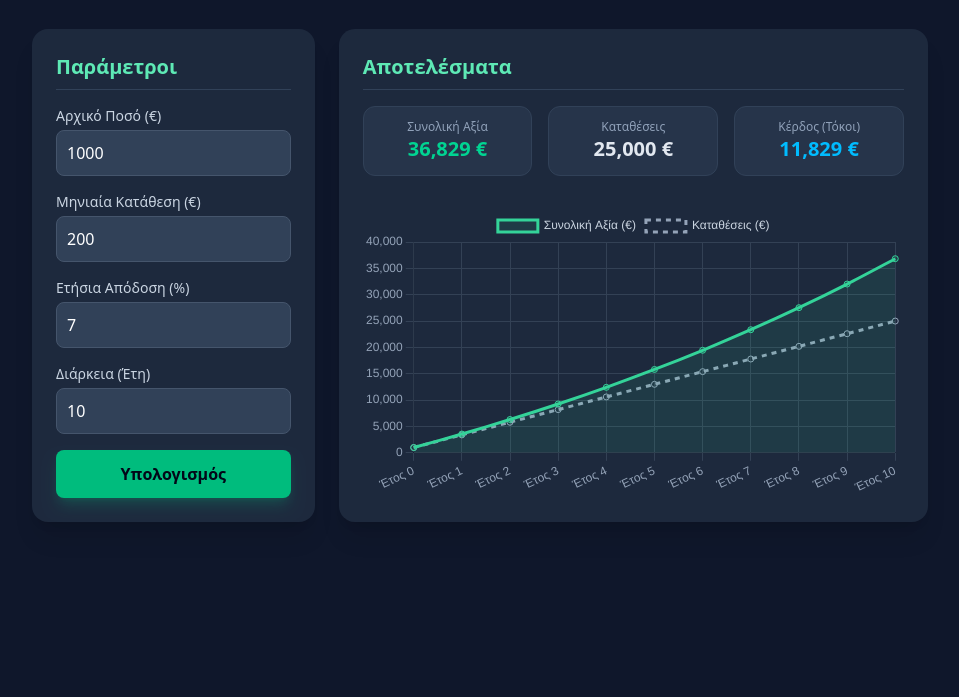
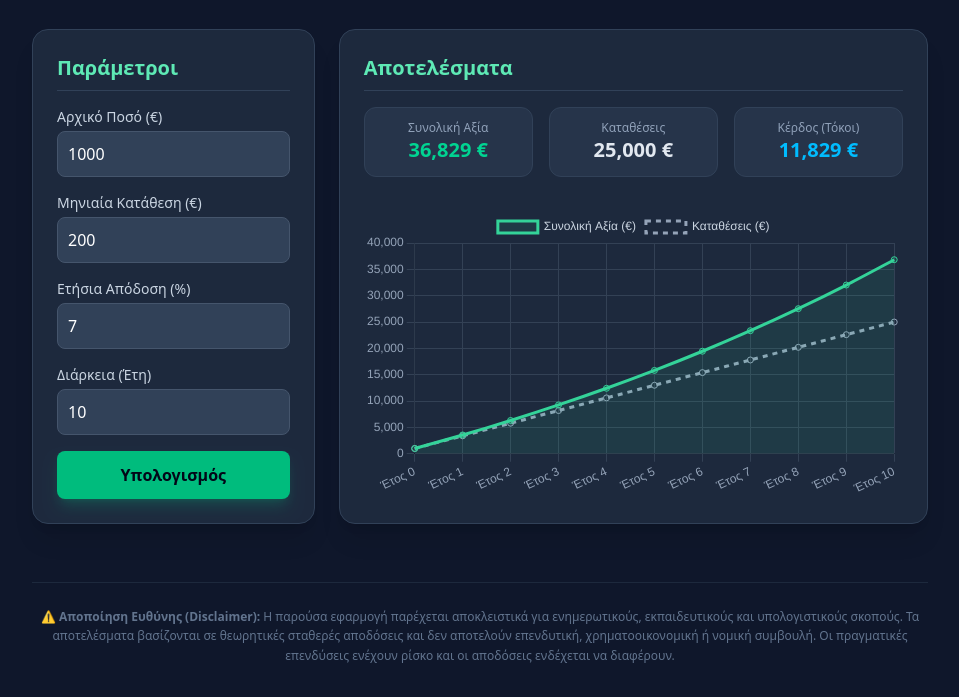
Before and after one commit to ferelisvag/published, a plain HTML site: page veaglefinancecalc/index.html in a window 1280 px wide. Shown: the part 103-800 px from the top of the page, without its empty margins (160-1119 px from the left). Drawn offline with nearby package versions, Linux system fonts and the light colour scheme.

Commit message:
Update index.html

```diff
--- a/veaglefinancecalc/index.html
+++ b/veaglefinancecalc/index.html
@@ -3,15 +3,15 @@
 <head>
     <meta charset="UTF-8">
     <meta name="viewport" content="width=device-width, initial-scale=1.0">
-    <title>Υπολογιστής Επένδυσης & Σύνθετου Τόκου</title>
-    <!-- Tailwind CSS για μοντέρνο και γρήγορο design -->
+    <title>Υπολογιστής Επένδυσης & Σύνθετου Τόκου | Veagle Finance</title>
+    <!-- Tailwind CSS -->
     <script src="https://cdn.jsdelivr.net/npm/@tailwindcss/browser@4"></script>
-    <!-- Chart.js για τα γραφήματα -->
+    <!-- Chart.js -->
     <script src="https://cdn.jsdelivr.net/npm/chart.js"></script>
 </head>
-<body class="bg-slate-900 text-slate-100 min-h-screen p-4 md:p-8">
+<body class="bg-slate-900 text-slate-100 min-h-screen p-4 md:p-8 flex flex-col justify-between">
 
-    <div class="max-w-4xl mx-auto">
+    <div class="max-w-4xl mx-auto w-full">
         <header class="text-center mb-8">
             <h1 class="text-3xl font-extrabold text-emerald-400">📈 Υπολογιστής Επένδυσης</h1>
             <p class="text-slate-400 mt-2">Υπολόγισε την ανάπτυξη των χρημάτων σου με μηνιαίες καταθέσεις και ανατοκισμό.</p>
@@ -19,7 +19,7 @@
 
         <div class="grid grid-cols-1 md:grid-cols-3 gap-6">
             <!-- Φόρμα Εισαγωγής Δεδομένων -->
-            <div class="bg-slate-800 p-6 rounded-2xl shadow-xl space-y-4 md:col-span-1">
+            <div class="bg-slate-800 p-6 rounded-2xl shadow-xl space-y-4 md:col-span-1 border border-slate-700">
                 <h2 class="text-xl font-semibold border-b border-slate-700 pb-2 text-emerald-300">Παράμετροι</h2>
 
                 <div>
@@ -48,7 +48,7 @@
             </div>
 
             <!-- Αποτελέσματα & Γράφημα -->
-            <div class="bg-slate-800 p-6 rounded-2xl shadow-xl flex flex-col justify-between md:col-span-2 space-y-6">
+            <div class="bg-slate-800 p-6 rounded-2xl shadow-xl flex flex-col justify-between md:col-span-2 space-y-6 border border-slate-700">
                 <div>
                     <h2 class="text-xl font-semibold border-b border-slate-700 pb-2 text-emerald-300 mb-4">Αποτελέσματα</h2>
                     <div class="grid grid-cols-3 gap-4 text-center">
@@ -75,6 +75,11 @@
         </div>
     </div>
 
+    <!-- Disclaimer / Αποποίηση Ευθύνης -->
+    <footer class="max-w-4xl mx-auto w-full mt-12 pt-6 border-t border-slate-800 text-center text-xs text-slate-500 leading-relaxed">
+        <p>⚠️ <strong>Αποποίηση Ευθύνης (Disclaimer):</strong> Η παρούσα εφαρμογή παρέχεται αποκλειστικά για ενημερωτικούς, εκπαιδευτικούς και υπολογιστικούς σκοπούς. Τα αποτελέσματα βασίζονται σε θεωρητικές σταθερές αποδόσεις και δεν αποτελούν επενδυτική, χρηματοοικονομική ή νομική συμβουλή. Οι πραγματικές επενδύσεις ενέχουν ρίσκο και οι αποδόσεις ενδέχεται να διαφέρουν.</p>
+    </footer>
+
     <!-- JavaScript Λογική -->
     <script>
         let myChart = null;
@@ -99,7 +104,6 @@
                 currentTotal = (currentTotal + monthly) * (1 + monthlyRate);
                 totalDeposited += monthly;
 
-                // Αποθήκευση δεδομένων ανά έτος
                 if (m % 12 === 0) {
                     let yearNum = m / 12;
                     labels.push(`Έτος ${yearNum}`);
@@ -110,12 +114,10 @@
 
             let totalInterest = currentTotal - totalDeposited;
 
-            // Ενημέρωση κειμένου αποτελεσμάτων
             document.getElementById('resTotal').innerText = Math.round(currentTotal).toLocaleString() + ' €';
             document.getElementById('resDeposits').innerText = Math.round(totalDeposited).toLocaleString() + ' €';
             document.getElementById('resInterest').innerText = Math.round(totalInterest).toLocaleString() + ' €';
 
-            // Σχεδίαση/Ενημέρωση Γραφήματος
             updateChart(labels, values, deposits);
         }
 
@@ -163,7 +165,6 @@
             });
         }
 
-        // Εκτέλεση υπολογισμού κατά την φόρτωση της σελίδας
         window.onload = calculate;
     </script>
 </body>
```
